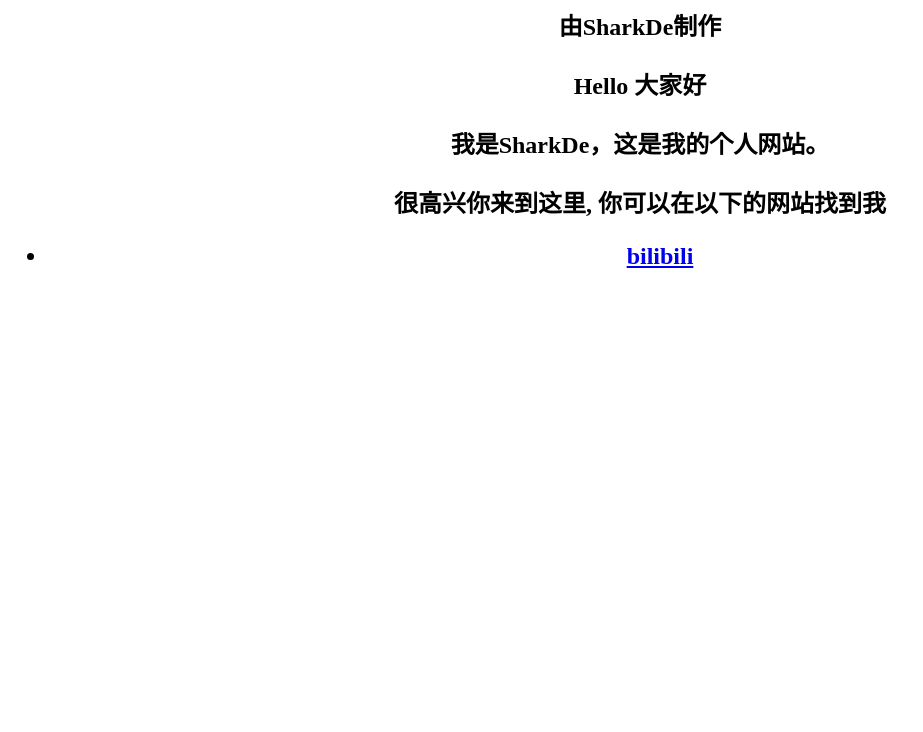
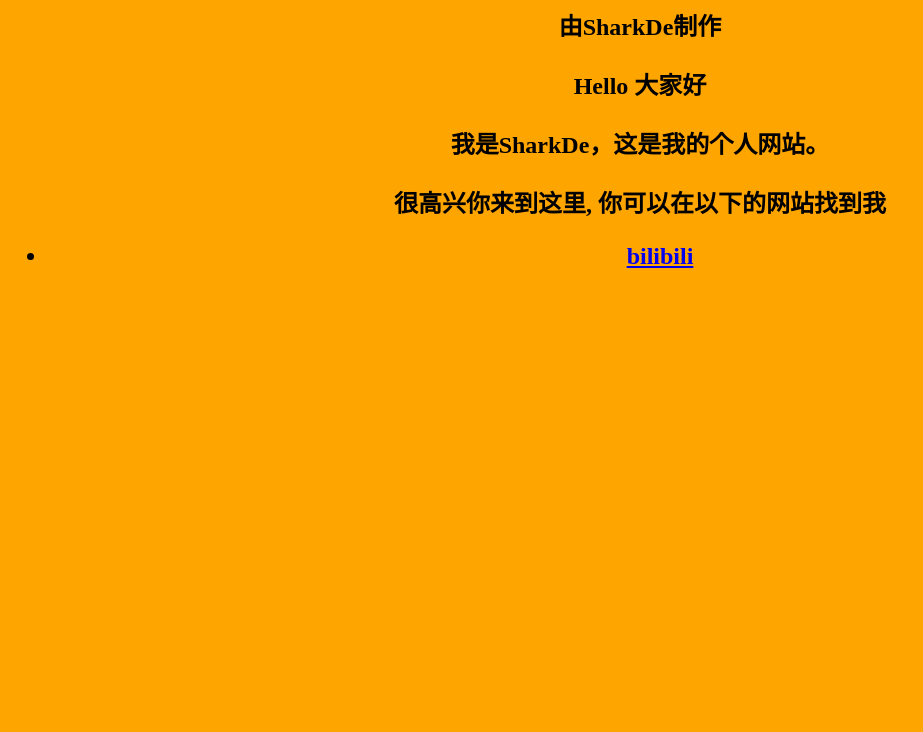
Before and after one commit to SharkDe/SharkDe.github.io, a plain HTML site: page index.html in a window 1280 px wide. Shown: the part 68-800 px from the top of the page, without its empty margins (0-923 px from the left). Drawn offline with Linux system fonts and the light colour scheme.

Commit message:
Update index.html

```diff
--- a/index.html
+++ b/index.html
@@ -1,3 +1,4 @@
+<body bgcolor="orange">
 <h1 align="center" style="color:red">SharkDe的网站</h1>
 <h2 align="center">由SharkDe制作
 <p align="center">Hello 大家好</p>
```
